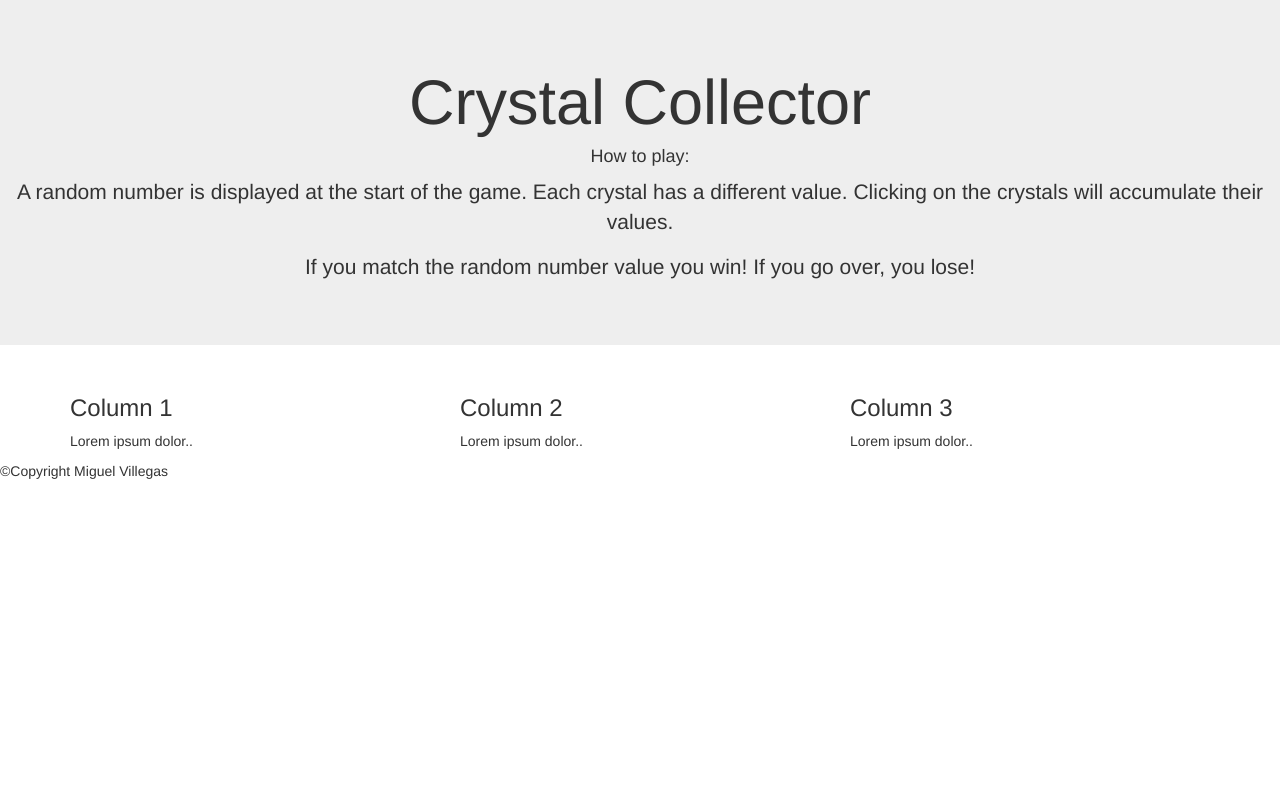
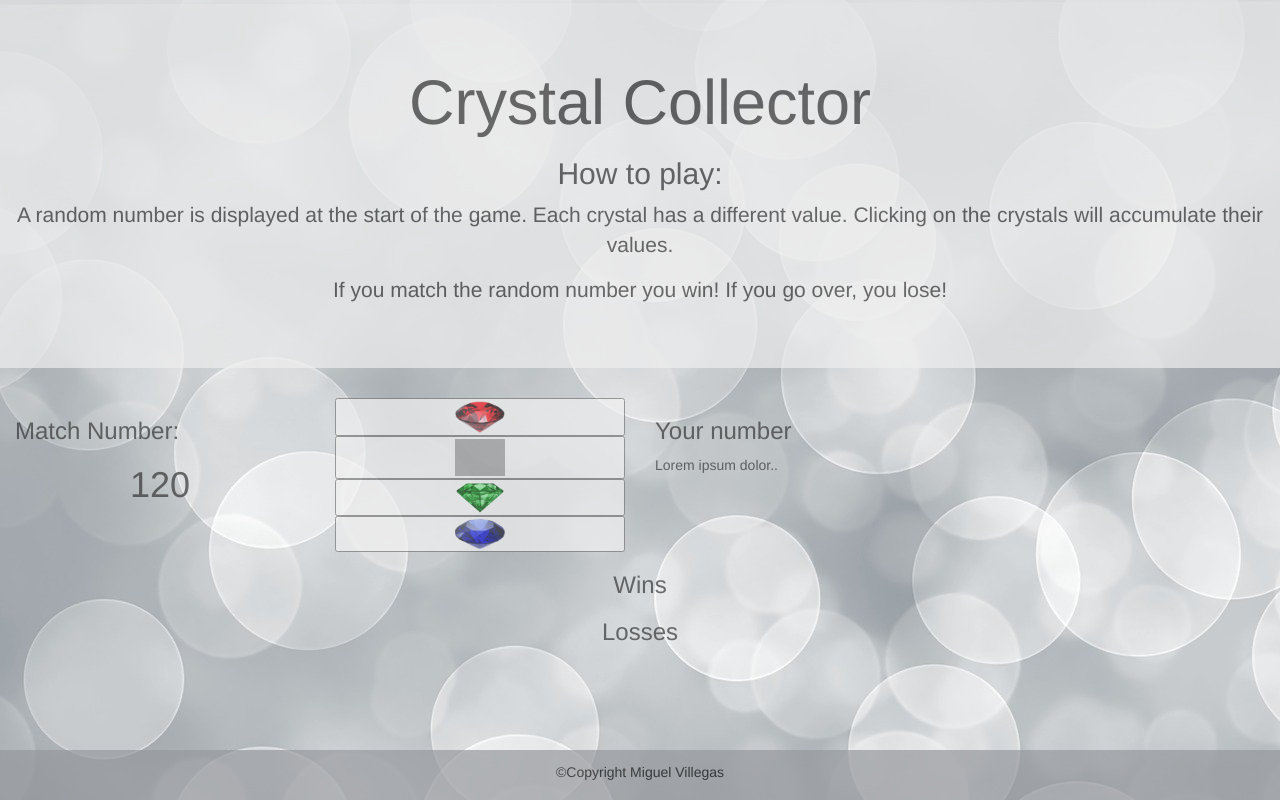
Before and after one commit to MV-stack/unit-4-game, a plain HTML site: page index.html in a window 1280 px wide. Drawn offline with nearby package versions, Linux system fonts and the light colour scheme; grey boxes are pictures that could not be loaded.

Commit message:
added javascript arrays for random numbers, adjusted column widths in html

```diff
--- a/assets/css/style.css
+++ b/assets/css/style.css
@@ -0,0 +1,39 @@
+.jumbotron {   ;
+}
+
+body {
+    background-image: url("../images/bokeh-2152298_1920.jpg");
+    opacity: .7;
+}
+.button-images {
+    max-width: 18%;
+}
+.footer {
+    position: fixed;
+    left: 0;
+    bottom: 0;
+    width: 100%;
+    background-color: rgb(149, 153, 156);
+    color: black;
+    text-align: center;
+    height:50px;
+
+}
+.footer-text{
+    padding-top: 12px;
+
+}
+
+@media screen and (max-width: 980px){
+
+}
+
+
+@media only screen and (max-width: 768px){
+
+}
+
+
+@media only screen and (max-width: 640px){
+
+}
--- a/index.html
+++ b/index.html
@@ -1,8 +1,10 @@
 <!DOCTYPE html>
 <html lang="en">
+
 <head>
   <title>CrystalCollectorGame</title>
-    <meta charset="UTF-8">
+  <link rel="stylesheet" href="assets/css/style.css">
+    <meta charset=" UTF-8">
   <meta name="viewport" content="width=device-width, initial-scale=1.0">
   <!-- Latest compiled and minified CSS -->
   <link rel="stylesheet" href="https://maxcdn.bootstrapcdn.com/bootstrap/3.4.1/css/bootstrap.min.css">
@@ -11,35 +13,54 @@
   <!-- Latest compiled JavaScript -->
   <script src="https://maxcdn.bootstrapcdn.com/bootstrap/3.4.1/js/bootstrap.min.js"></script>
 </head>
+
 <body>
+  <!--Main Container-->
   <div class="jumbotron text-center">
     <h1>Crystal Collector </h1>
-        <h4>How to play:</h4>
-        <p>A random number is displayed at the start of the game.  Each crystal has a different value. Clicking on the crystals will accumulate
+    <h2>How to play:</h2>
+    <p>A random number is displayed at the start of the game. Each crystal has a different value. Clicking on the
+      crystals will accumulate
       their values.</p>
-        <p>If you match the random number value you win! If you go over, you lose!
+    <p>If you match the random number you win! If you go over, you lose!
     </p>
   </div>
-
-      <div class="container">
+  <!--Beginning of game section-->
+  <div class="container-fluid">
     <div class="row">
-          <div class="col-sm-4">
-            <h3>Column 1</h3>
+      <div class="col-sm-3">
+        <h3 id="scoreSection">Match Number:</h3>
+        <h1 class="numberBox text-center">120</h1>
+      </div>
+      <!--Crystal Buttons-->
+      <div class="col-sm-3 text center" id="buttonSection">
+        <button id="b-1"><img src="./assets/images/ruby.png" class="button-images"></button>
+        <button id="b-2"><img src="./assets/images/diamond.png" class="button-images"></button>
+        <button id="b-3"><img src="./assets/images/emerald.png" class="button-images"></button>
+        <button id="b-4"><img src="./assets/images/sapphire.png" class="button-images"></button>
+      </div>
+      <!--<div class="col-sm-3">
+        <h3>Wins</h3>
+        <h3>Losses</h3>
+        <p>Lorem ipsum dolor..</p>
+      </div>-->
+      <div class="col-sm-3 text center">
+        <h3>Your number</h3>
         <p>Lorem ipsum dolor..</p>
       </div>
-          <div class="col-sm-4">
-            <h3>Column 2</h3>
-            <p>Lorem ipsum dolor..</p>
+
     </div>
-          <div class="col-sm-4">
-            <h3>Column 3</h3>
-            <p>Lorem ipsum dolor..</p>
   </div>
+  <div class="row">
+    <div class="col-sm-12 text-center">
+      <h3>Wins</h3>
+      <h3>Losses</h3>
     </div>
   </div>
   <div class="footer">
-        <p class="footer-text">  &copy;Copyright Miguel Villegas</p>
+    <p class="footer-text"> &copy;Copyright Miguel Villegas</p>
   </div>
 
 </body>
+
 </html>
```
Also changed, not shown: assets/javascript/game.js (+26 -0 lines), assets/images/bokeh-2152298_1920.jpg (added), assets/images/emerald.png (added), assets/images/lines-3659995.jpg (added), assets/images/ruby.png (added), assets/images/sapphire.png (added), assets/images/water-72925.jpg (added), 1 other file. Lines whose indentation alone changed are shown as unchanged.
